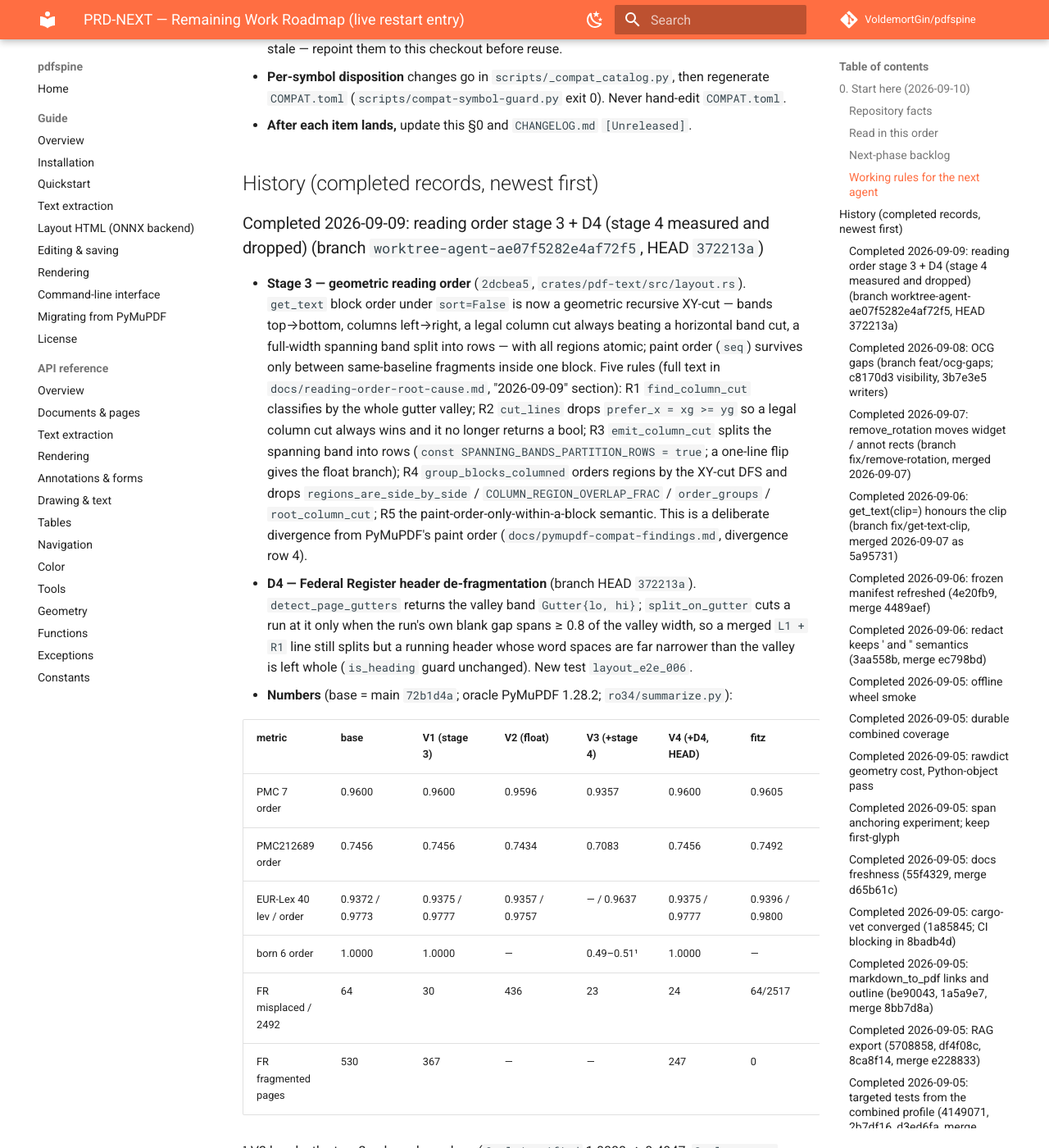
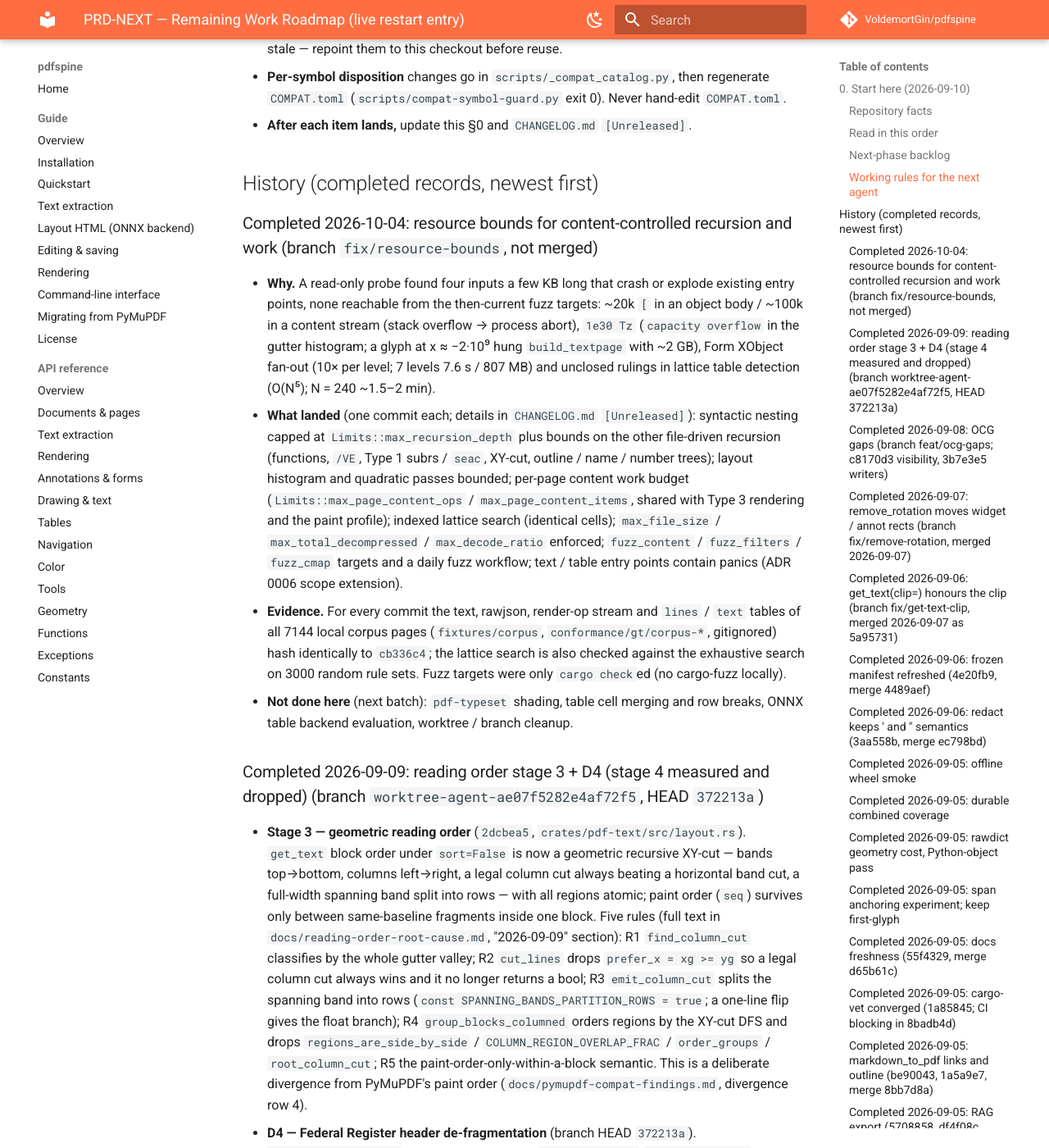
Before and after one commit to VoldemortGin/pdfspine, an MkDocs documentation site: the page built from docs/PRD-NEXT.md, in a window 1280 px wide and 1400 px high, scrolled down 17928 px. Shown: the whole window at 82% size. Built offline with MkDocs 1.6.1 and Material for MkDocs 9.7.7, drawn with Linux system fonts in a browser that asks for light colours; comment, search, counter and statistics services are not loaded.

Commit message:
docs: record the resource-bounds batch in PRD-NEXT history
Co-Authored-By: Claude Fable 5.1 <noreply@anthropic.com>
Claude-Session: https://claude.ai/code/session_01X3HxKm4KxHeuZbLqGrBSdc

```diff
--- a/docs/PRD-NEXT.md
+++ b/docs/PRD-NEXT.md
@@ -779,6 +779,34 @@
 - **After each item lands,** update this §0 and `CHANGELOG.md` `[Unreleased]`.
 
 ## History (completed records, newest first)
+
+### Completed 2026-10-04: resource bounds for content-controlled recursion and work (branch `fix/resource-bounds`, not merged)
+
+- **Why.** A read-only probe found four inputs a few KB long that crash or
+  explode existing entry points, none reachable from the then-current fuzz
+  targets: ~20k `[` in an object body / ~100k in a content stream (stack
+  overflow → process abort), `1e30 Tz` (`capacity overflow` in the gutter
+  histogram; a glyph at x ≈ −2·10⁹ hung `build_textpage` with ~2 GB), Form
+  XObject fan-out (10× per level; 7 levels 7.6 s / 807 MB) and unclosed
+  rulings in lattice table detection (O(N⁵); N = 240 ~1.5–2 min).
+- **What landed** (one commit each; details in `CHANGELOG.md` `[Unreleased]`):
+  syntactic nesting capped at `Limits::max_recursion_depth` plus bounds on the
+  other file-driven recursion (functions, `/VE`, Type 1 subrs / `seac`,
+  XY-cut, outline / name / number trees); layout histogram and quadratic
+  passes bounded; per-page content work budget
+  (`Limits::max_page_content_ops` / `max_page_content_items`, shared with
+  Type 3 rendering and the paint profile); indexed lattice search (identical
+  cells); `max_file_size` / `max_total_decompressed` / `max_decode_ratio`
+  enforced; `fuzz_content` / `fuzz_filters` / `fuzz_cmap` targets and a daily
+  fuzz workflow; text / table entry points contain panics (ADR 0006 scope
+  extension).
+- **Evidence.** For every commit the text, rawjson, render-op stream and
+  `lines` / `text` tables of all 7144 local corpus pages (`fixtures/corpus`,
+  `conformance/gt/corpus-*`, gitignored) hash identically to `cb336c4`; the
+  lattice search is also checked against the exhaustive search on 3000 random
+  rule sets. Fuzz targets were only `cargo check`ed (no cargo-fuzz locally).
+- **Not done here** (next batch): `pdf-typeset` shading, table cell merging
+  and row breaks, ONNX table backend evaluation, worktree / branch cleanup.
 
 ### Completed 2026-09-09: reading order stage 3 + D4 (stage 4 measured and dropped) (branch `worktree-agent-ae07f5282e4af72f5`, HEAD `372213a`)
 
```
